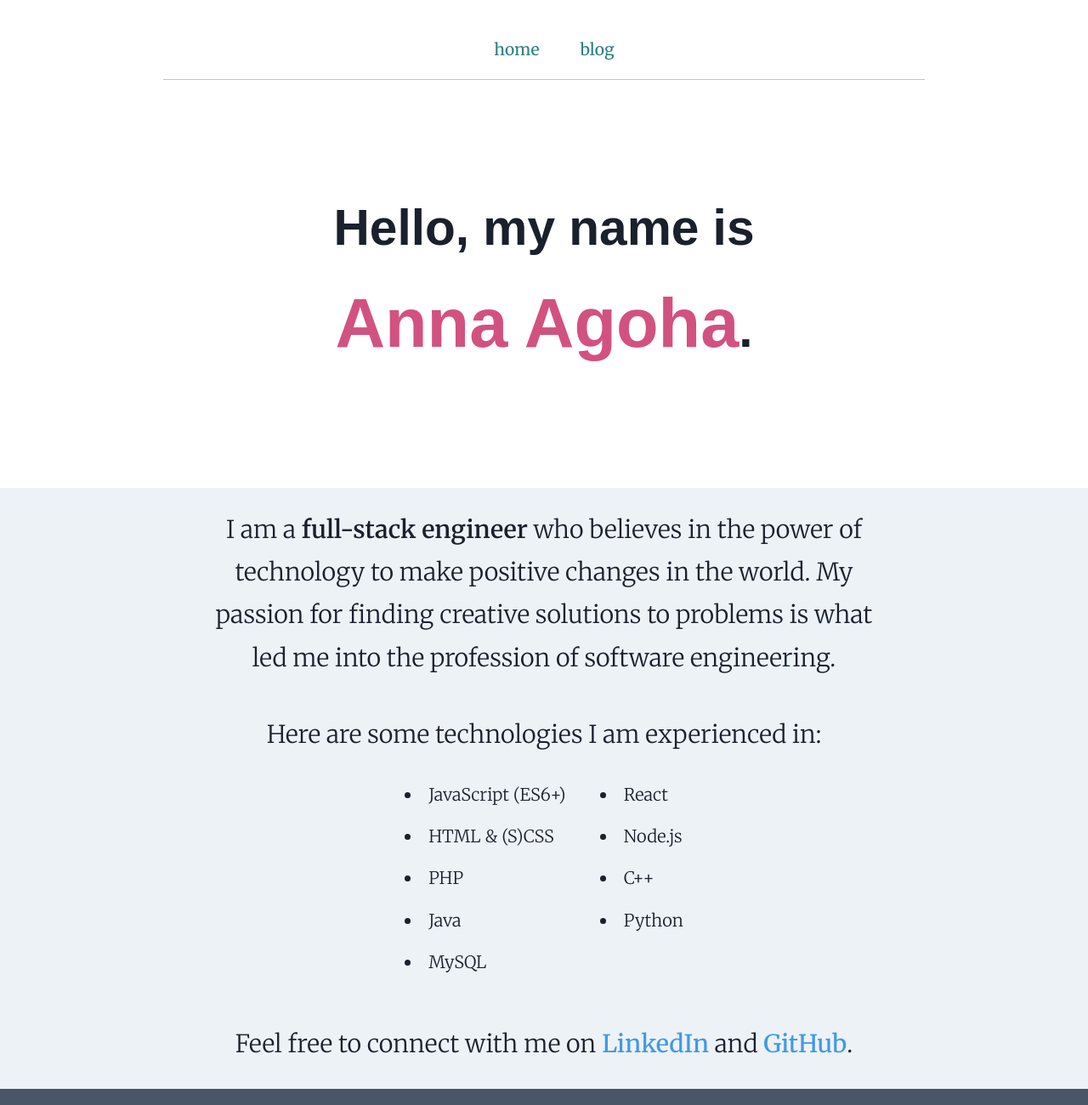
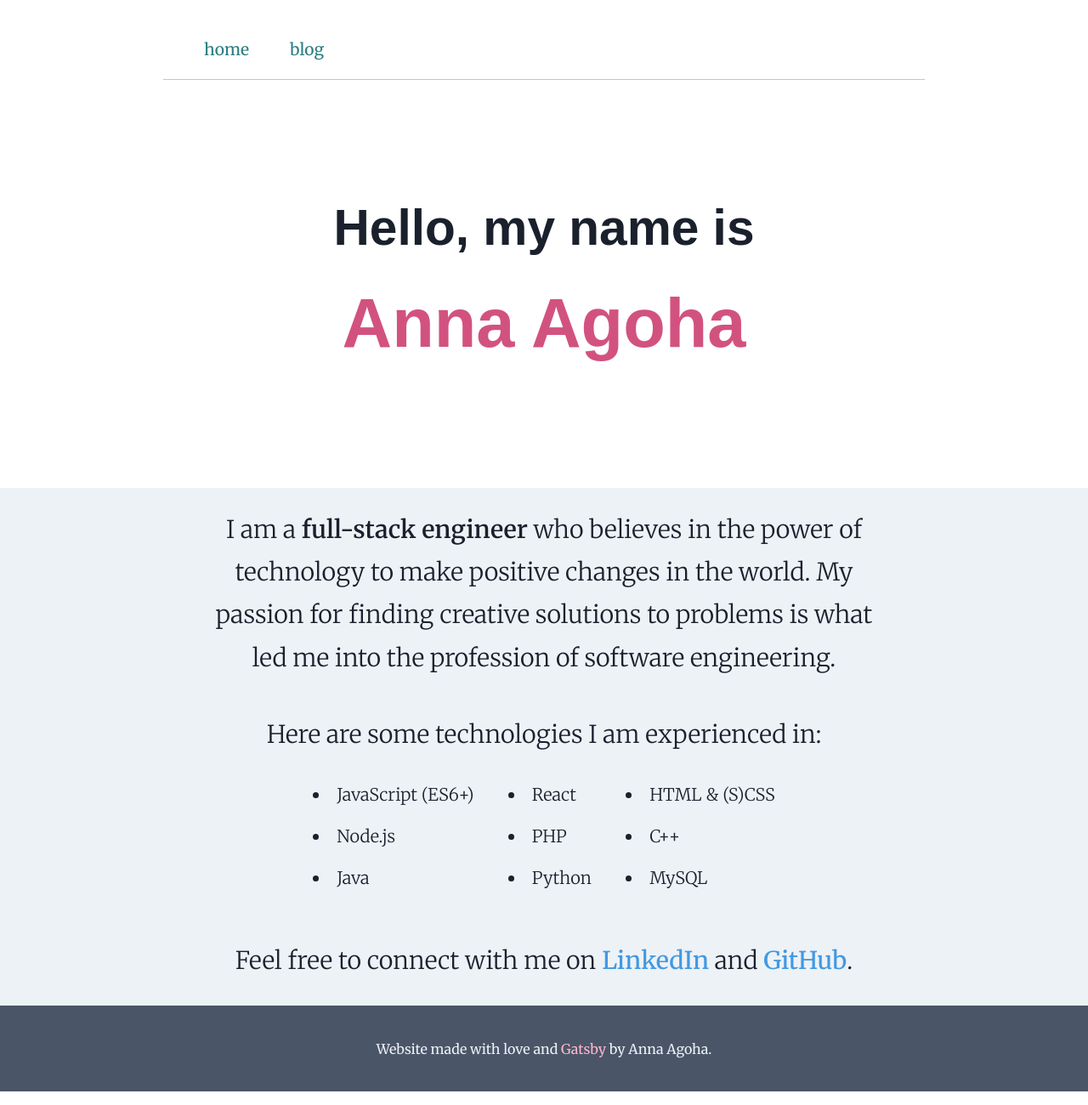
Before and after one commit to strangeforloop/personal-website, a Gatsby site: page / in a window 1280 px wide. Shown: the top 1300 px of the page at 85% size. Built offline with nearby package versions, Linux system fonts and the light colour scheme; Gatsby itself is replaced by a stand-in of ours; some packages are replaced by stand-ins of ours.

Commit message:
fix headers, skills list, and nav alignment

```diff
--- a/src/pages/blog.js
+++ b/src/pages/blog.js
@@ -16,7 +16,7 @@ class BlogPlaceHolder extends React.Component {
         <SEO title={siteTitle} />
         <div className={blogStyle.placeHolderWrapper}>
           <div className={blogStyle.content}>
-            <p className={blogStyle.pageTitle}>Writing</p>
+            <p className={blogStyle.pageTitle}>My Little Blog</p>
             <section className={blogStyle.allPosts}>
               {posts.map(({ node }) => {
                 const title = node.frontmatter.title || node.fields.slug
--- a/src/pages/index.js
+++ b/src/pages/index.js
@@ -18,7 +18,7 @@ class Index extends React.Component {
           <section className={`${homeStyle.content} ${homeStyle.introSection}`}>
             <h1 id="intro-text">
               Hello, my name is<br />
-              <span id="name">Anna Agoha</span>.
+              <span id="name">Anna Agoha</span>
             </h1>
           </section>
           <main className={homeStyle.bottomSection}>
--- a/src/styles/blogPage.module.css
+++ b/src/styles/blogPage.module.css
@@ -24,6 +24,7 @@ a {
 }
 
 .postTitle {
+  font-family: Arial, Helvetica, sans-serif;
   color: #1F8286;
   box-shadow: none;
 }
--- a/src/styles/home.module.css
+++ b/src/styles/home.module.css
@@ -44,7 +44,7 @@
     /* padding: 3vh 0; */
     text-align: center;
     font-size: 1.75rem;
-    font-weight: 200;
+    font-weight: 150;
     font-size: calc(25px + (30 - 25) * ((100vw - 350px) / (1600 - 350)));
 }
 
@@ -63,6 +63,7 @@
 .skillsSection {
   margin-top: 2.5rem;
 }
+
 .skillsList {
   display: grid;
   grid-template-columns: repeat(2, auto);
@@ -99,3 +100,9 @@
     height: 440px;
   } */
 }
+
+@media (min-width: 765px) {
+  .skillsList {
+    grid-template-columns: repeat(3, auto);
+  }
+}
--- a/src/styles/style.css
+++ b/src/styles/style.css
@@ -34,7 +34,7 @@ a {
   display: flex;
   /* put this back when the logo gets re-added */
   /* justify-content: space-between; */
-  justify-content: center;
+  justify-content: left;
   padding: 1.1rem 0 1.1rem 1.5rem;
   border-bottom: 1px solid #c1c7ce;
   /* #838385; */
```
